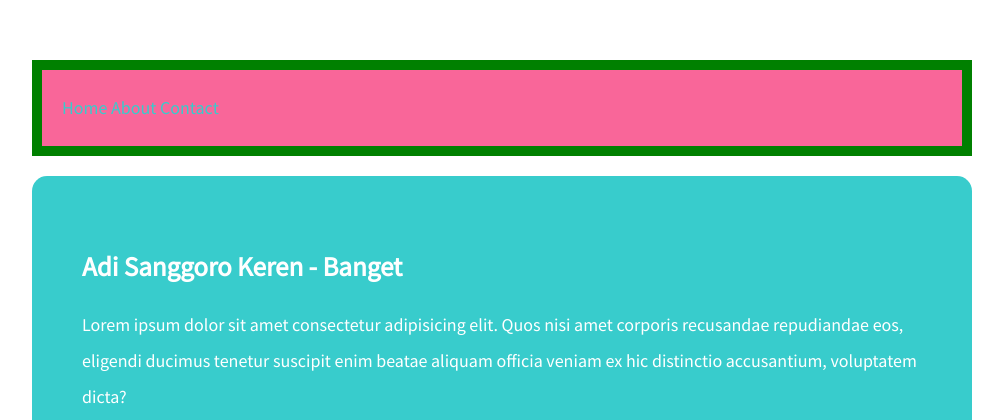
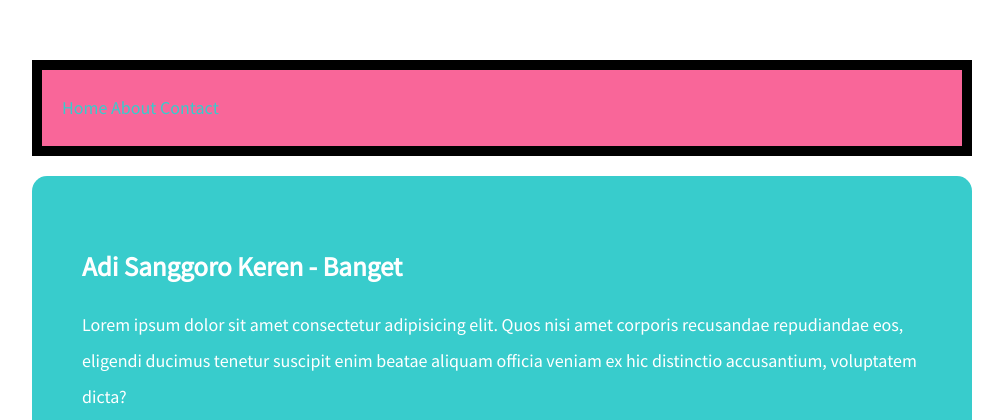
Before and after one commit to AnWiya/gwe, a PHP site: page / in a window 1280 px wide. Shown: the top 420 px of the page, without its empty margins (138-1141 px from the left). Run offline with PHP 8.4, Linux system fonts and the light colour scheme.

Commit message:
Update index.php

```diff
--- a/index.php
+++ b/index.php
@@ -10,7 +10,7 @@
 
     <style>
         .menu {
-            border: 10px solid green;
+            border: 10px solid;
             padding: 20px;
             margin-bottom: 20px;
         }
```
